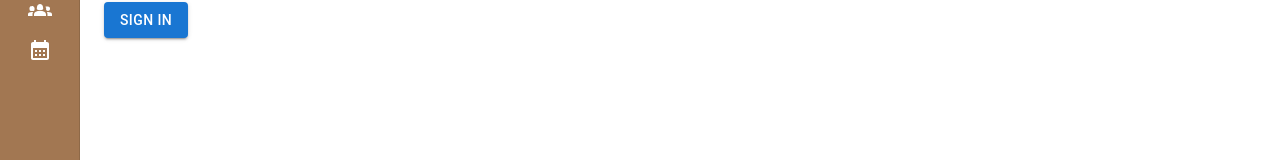
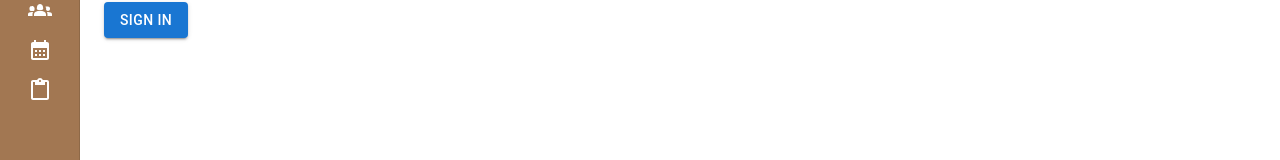
Before and after one commit to CCU-Computing/490-project-clubcentric, a React (Vite) app in the folder frontend/: page /login in a window 1280 px wide. Shown: the part 162-322 px from the top of the page. Built offline with nearby package versions, Linux system fonts and the light colour scheme.

Commit message:
Added path to the documents page

```diff
--- a/frontend/src/components/navbar/Navbar.jsx
+++ b/frontend/src/components/navbar/Navbar.jsx
@@ -6,6 +6,8 @@ import { Link, useLocation } from 'react-router';
 
 import { Box, AppBar, Toolbar, IconButton, Typography, Drawer, CssBaseline, List, ListItemButton, ListItemIcon, ListItemText, Collapse } from '@mui/material';
 import { Menu as MenuIcon, MenuOpen as MenuOpenIcon, ExpandLess, ExpandMore, Groups2 as Groups2Icon, Person as PersonIcon, Home as HomeIcon, CalendarMonth as EventIcon } from '@mui/icons-material';
+import { ContentPaste as ClipboardIcon } from '@mui/icons-material';
+
 
 const drawerWidth = 240;
 const shortDrawerWidth = 80;
@@ -14,7 +16,8 @@ const menuItems = [
   { label: 'Home', to: '/home', icon: <HomeIcon /> },
   { label: 'Profile', to: '/profile', icon: <PersonIcon /> },
   { label: 'Clubs', to: '/clubs', icon: <Groups2Icon /> },
-  { label: 'Events', to: '/events', icon: <EventIcon /> }
+  { label: 'Events', to: '/events', icon: <EventIcon /> },
+  { label: 'Documents', to: '/documents', icon: <ClipboardIcon /> }
 ];
 
 export default function Navbar({ content }) {
```
